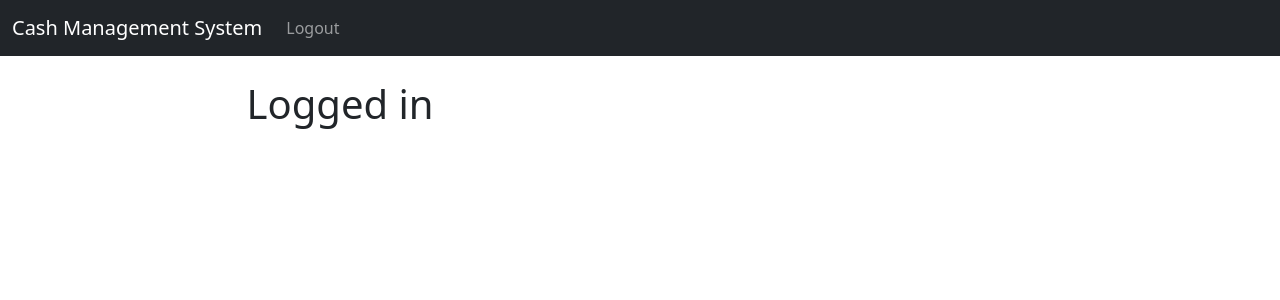
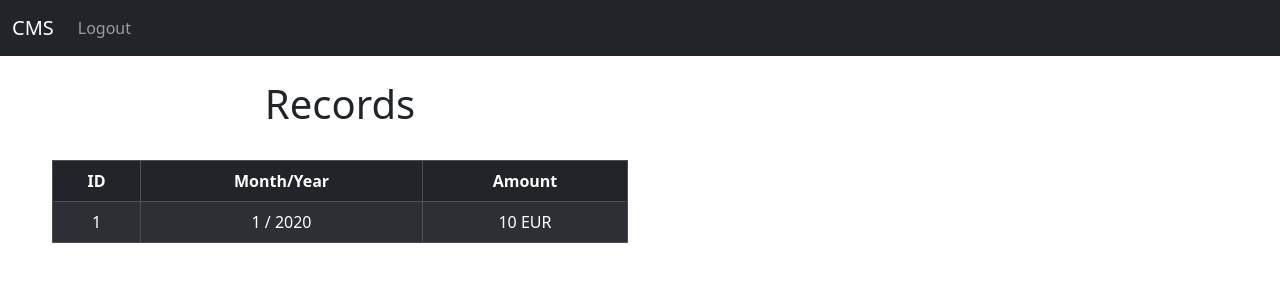
Before and after one commit to Deniskerec/CMS, a Django app: page / in a window 1280 px wide. Shown: the top 300 px of the page. Run offline with Django 5.2, Linux system fonts and the light colour scheme; a user stored in the database is signed in; tables that the repository leaves empty hold one stand-in row (values such as "Sample post").

Commit message:
list data from databsae

```diff
--- a/CMS/templates/home.html
+++ b/CMS/templates/home.html
@@ -5,8 +5,33 @@
         <div class="col-md-6 col-md-offset-3 text-center">
             <!-- if you are logged in show ... -->
             {% if user.is_authenticated %}
+            <br/>
+
+            <h1>Records</h1>
                 <br/>
-                <h1>Logged in</h1>
+            {% if records %}
+                <table class="table table-dark table-bordered table-hover table-striped">
+                    <thead>
+                        <tr>
+                            <th scope="col">ID</th>
+                            <th scope="col">Month/Year</th>
+                            <th scope="col">Amount</th>
+                        </tr>
+                    </thead>
+                    <tbody>
+                        {% for record in records %}
+                            <tr>
+                                <td>{{ record.id }}</td>
+                                <td>{{ record.month }} / {{ record.year }}</td>
+                                <td>{{ record.amount }} EUR</td>
+
+                            </tr>
+                        {% endfor %}
+                    </tbody>
+                </table>
+            {% else %}
+                <p>No records found.</p>
+            {% endif %}
 
             <!-- if you are NOT logged in show this form ... -->
             {% else %}
--- a/CMS/templates/navbar.html
+++ b/CMS/templates/navbar.html
@@ -1,6 +1,6 @@
 <nav class="navbar navbar-expand-lg navbar-dark bg-dark">
   <div class="container-fluid">
-    <a class="navbar-brand" href="{% url 'home' %}">Cash Management System</a>
+    <a class="navbar-brand" href="{% url 'home' %}">CMS</a>
     <button class="navbar-toggler" type="button" data-bs-toggle="collapse" data-bs-target="#navbarSupportedContent" aria-controls="navbarSupportedContent" aria-expanded="false" aria-label="Toggle navigation">
       <span class="navbar-toggler-icon"></span>
     </button>
--- a/CMS/views.py
+++ b/CMS/views.py
@@ -1,10 +1,13 @@
-from django.shortcuts import render,redirect
+from django.shortcuts import render, redirect
 from django.contrib.auth import authenticate, login, logout
 from django.contrib import messages
 from .forms import SignUpForm
+from .models import Records
 
 
 def home(request):
+    records = Records.objects.all()
+
     if request.method == 'POST':
         #From the home.html form, we will sign the values to username and to password variable.
         username = request.POST['username']
@@ -19,7 +22,7 @@ def home(request):
             messages.success(request, 'Invalid Credentials')
             return redirect('home')
     else:
-        return render(request, 'home.html', {})
+        return render(request, 'home.html', {'records': records})
 
 
 def logout_user(request):
```
